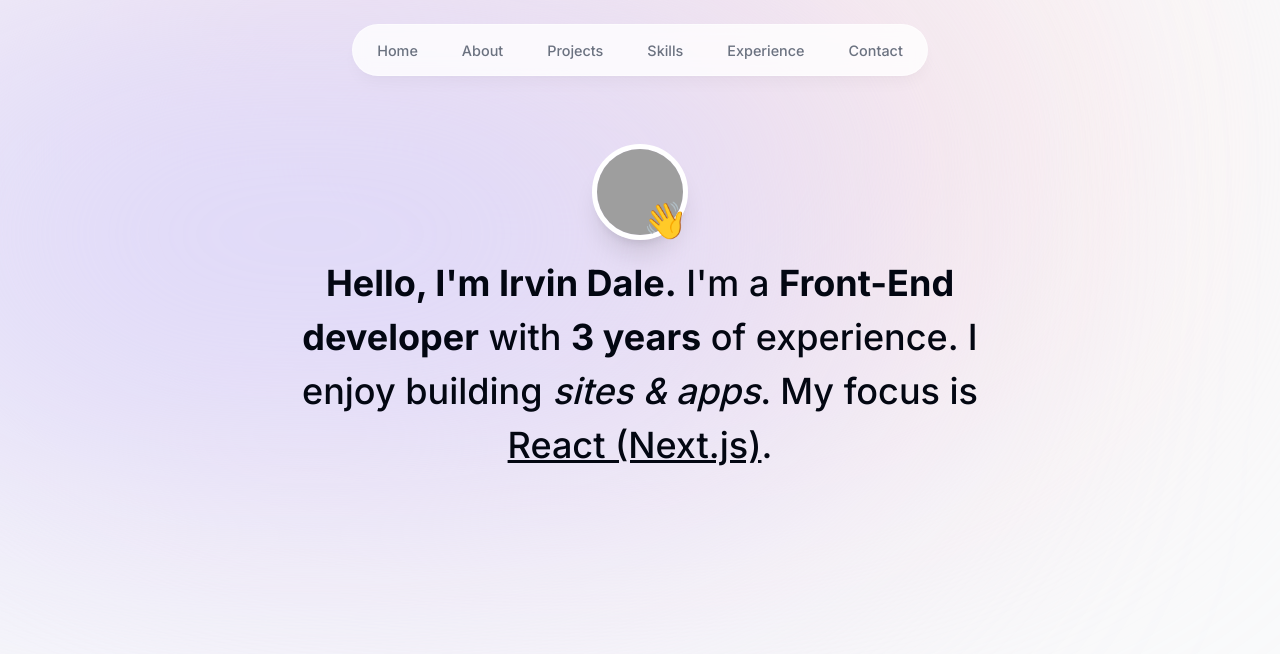
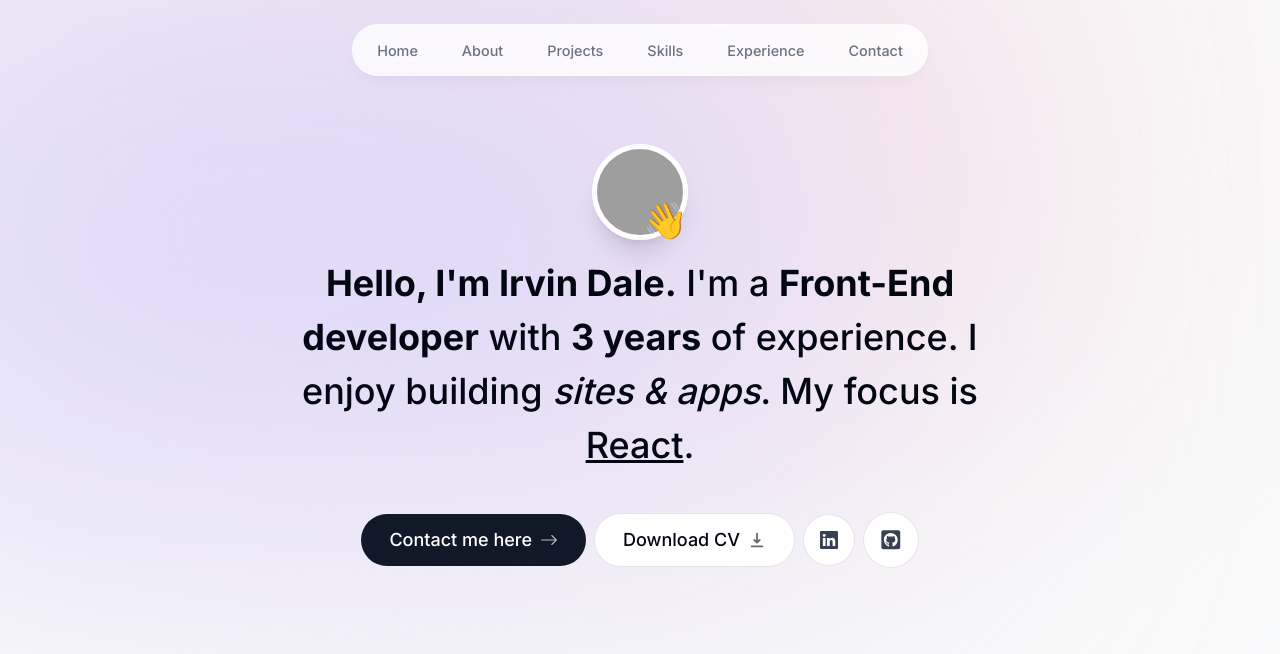
Before and after one commit to IrvinDale/irvin-dale-portfolio, a Next.js app: page / in a window 1280 px wide. Shown: the top 654 px of the page. Built offline with nearby package versions, Linux system fonts and the light colour scheme; grey boxes are pictures that could not be loaded.

Commit message:
update intro.tsx

```diff
--- a/components/intro.tsx
+++ b/components/intro.tsx
@@ -3,6 +3,10 @@
 import Image from "next/image";
 import React from "react";
 import { motion } from "framer-motion";
+import Link from "next/link";
+import { BsArrowRight, BsLinkedin } from "react-icons/bs";
+import { HiDownload } from "react-icons/hi";
+import { FaGithubSquare } from "react-icons/fa";
 
 export default function Intro() {
   return (
@@ -54,8 +58,54 @@
         <span className="font-bold">Front-End developer</span> with{" "}
         <span className="font-bold">3 years</span> of experience. I enjoy
         building <span className="italic">sites & apps</span>. My focus is{" "}
-        <span className="underline">React (Next.js)</span>.
+        <span className="underline">React</span>.
       </motion.p>
+
+      <motion.div
+        className="flex flex-col sm:flex-row items-center justify-center gap-2 px-4 text-lg font-medium"
+        initial={{ opacity: 0, y: 100 }}
+        animate={{ opacity: 1, y: 0 }}
+        transition={{ delay: 0.1 }}
+      >
+        <Link
+          href="#contact"
+          className="group bg-gray-900 text-white px-7 py-3 flex items-center gap-2 rounded-full
+          outline-none focus:scale-110 hover:scale-110 hover:bg-gray-950 active:scale-105 transition"
+        >
+          Contact me here{" "}
+          <BsArrowRight className="opacity-70 group-hover:translate-x-1 transition" />
+        </Link>
+
+        <a
+          className="group bg-white px-7 py-3 flex items-center gap-2 rounded-full outline-none
+          focus:scale-110 hover:scale-110  active:scale-105 transition cursor-pointer border border-black/10"
+          href="/CV.pdf"
+          download={true}
+        >
+          Download CV{" "}
+          <HiDownload className="opacity-60 group-hover:translate-y-1 transition" />
+        </a>
+
+        <a
+          className="bg-white p-4 text-gray-700 flex items-center gap-2 rounded-full
+          focus:scale-[1.15] hover:text-gray-950 hover:scale-[1.15] active:scale-105 transition cursor-pointer
+          border border-black/10"
+          href="https://www.linkedin.com/in/irvin-dale-santos/"
+          target="_blank"
+        >
+          <BsLinkedin />
+        </a>
+
+        <a
+          className="bg-white p-4 text-gray-700 flex items-center gap-2 rounded-full text-[1.35rem]
+        focus:scale-[1.15] hover:text-gray-950 hover:scale-[1.15] active:scale-105 transition cursor-pointer
+         border border-black/10"
+          href="https://github.com/IrvinDale"
+          target="_blank"
+        >
+          <FaGithubSquare />
+        </a>
+      </motion.div>
     </section>
   );
 }
```
